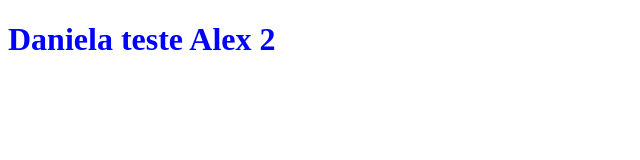
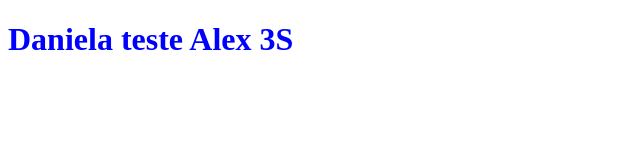
Before and after one commit to DanielaGuerreiroMoreno/projeto, an Astro site: page / in a window 1280 px wide. Shown: the full height of the page, 0-640 px from the left. Built offline with nearby package versions, Linux system fonts and the light colour scheme; Astro itself is replaced by a stand-in of ours.

Commit message:
Update index.astro

```diff
--- a/src/pages/index.astro
+++ b/src/pages/index.astro
@@ -7,7 +7,7 @@
      some magic sprinkled in to help you build great templates. -->
 <html>
   <body>
-    <h1>Daniela teste Alex 2</h1>
+    <h1>Daniela teste Alex 3S</h1>
   </body>
 </html>
 <style>
```
